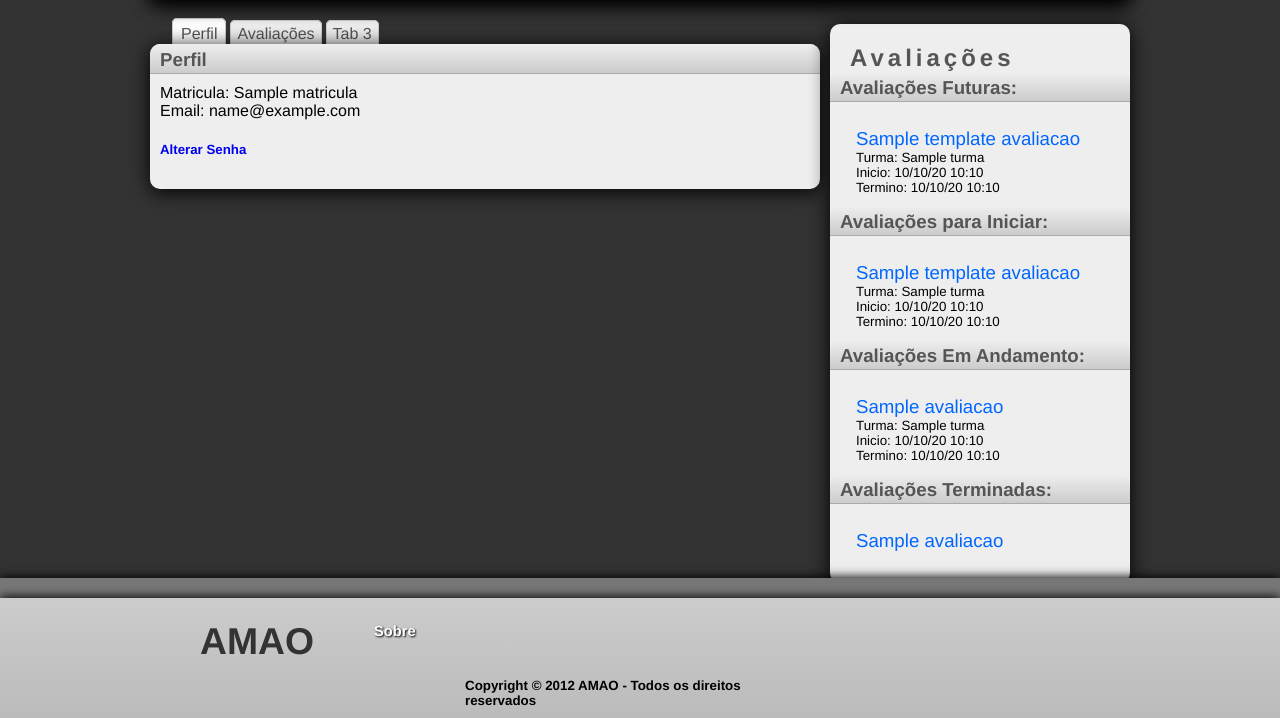
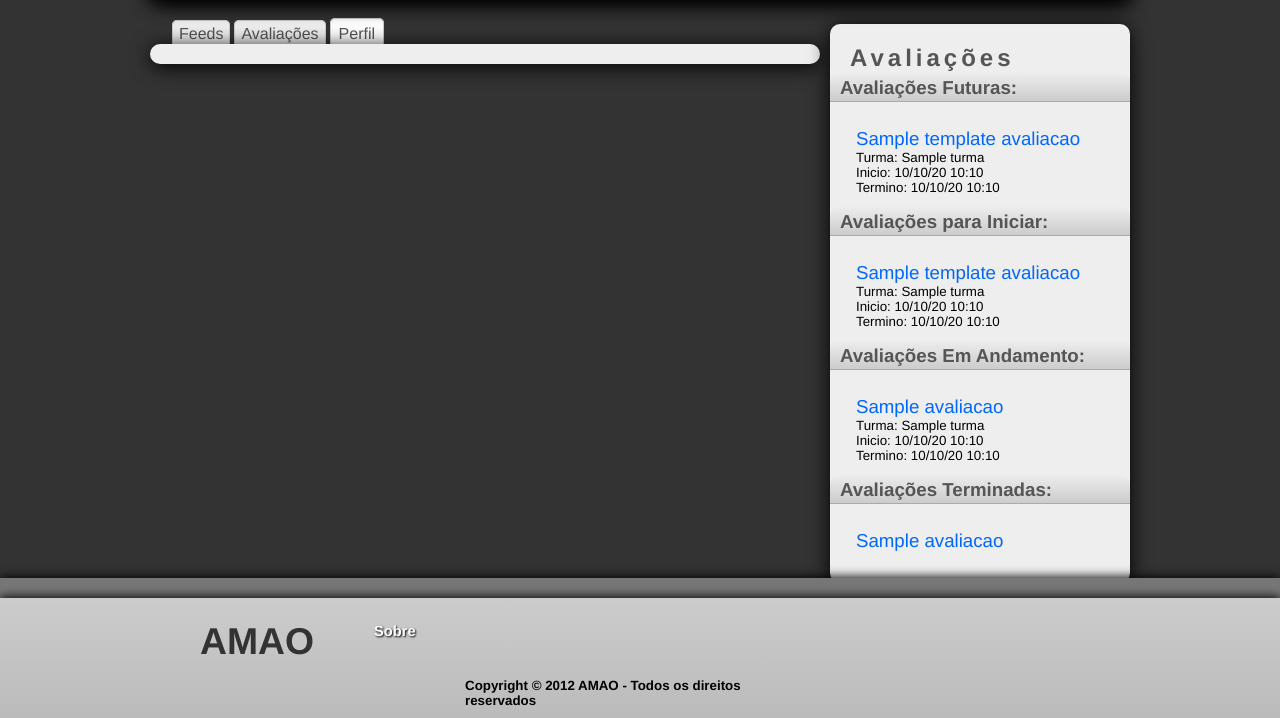
Before and after one commit to arruda/amao, a Django app: template AMAO/templates/usuarios/dashboard.html in a window 1280 px wide. Shown: the part 111-829 px from the top of the page. Run offline with Django 3.2, Linux system fonts and the light colour scheme; the template is opened without the code that fills it: most values are stand-ins (such as "Sample title", 1, 10 or a date in 2020); parts of the project's set-up code (start-up, migrations or seed data) failed here and were passed over; some libraries are stand-ins or nearby versions.

Commit message:
Layout- Mais alterações no layout para add tabs refs #80

```diff
--- a/AMAO/templates/usuarios/dashboard.html
+++ b/AMAO/templates/usuarios/dashboard.html
@@ -5,30 +5,14 @@
 {% endblock %}
 
 {% block 'body-centered' %}
-
-		<div >
-			<ul id="tabs_menu">
-        		<li class="active">
-        			<a href="#Perfil">Perfil</a>
-        		</li>
-				<li>
-        			<a href="#Perfil">Avaliações</a>
-				</li>
-				<li>
-					<a href="#tab1">Tab 3</a>
-				</li>
-			</ul>
+		<div>
+			{% block 'tags-menu' %}
+				{% include 'usuarios/tabs_menu.html' with tab="perfil"  %}
+			{% endblock %}
 		</div>
 		<div class="area_div zona_dados">
-	        <h3>Perfil</h3>
-			{% if aluno %}
-				<span>Matricula:</span> {{aluno.matricula}} </br>
-				<span>Email:</span> {{aluno.usuario.email}} </br>
-			{% else %}
-				<span>{{request.user}}</span>  </br>
-				<span>Email:</span> {{request.user.email}} </br>
-			{% endif %}
-			<h5><a href="{% url password_change %}">Alterar Senha</a></h5>
+			{% block 'zona-dados' %}
+			{% endblock %}
 		</div>
 {% endblock %}
 
--- /dev/null
+++ b/AMAO/templates/usuarios/tabs_menu.html
@@ -0,0 +1,14 @@
+<div >
+	<ul id="tabs_menu">
+
+		<li {%if tab == "feeds" %}class="active"{% endif %}>
+			<a href="#Feeds">Feeds</a>
+		</li>
+		<li {%if tab == "avaliacao" %}class="active"{% endif %}>
+			<a href="#Perfil">Avaliações</a>
+		</li>
+		<li {%if tab == "perfil" %}class="active"{% endif %}>
+			<a href="#Perfil">Perfil</a>
+		</li>
+	</ul>
+</div>
```
Also changed, not shown: AMAO/templates/usuarios/perfil/perfil.html (added, +17 -0 lines).
